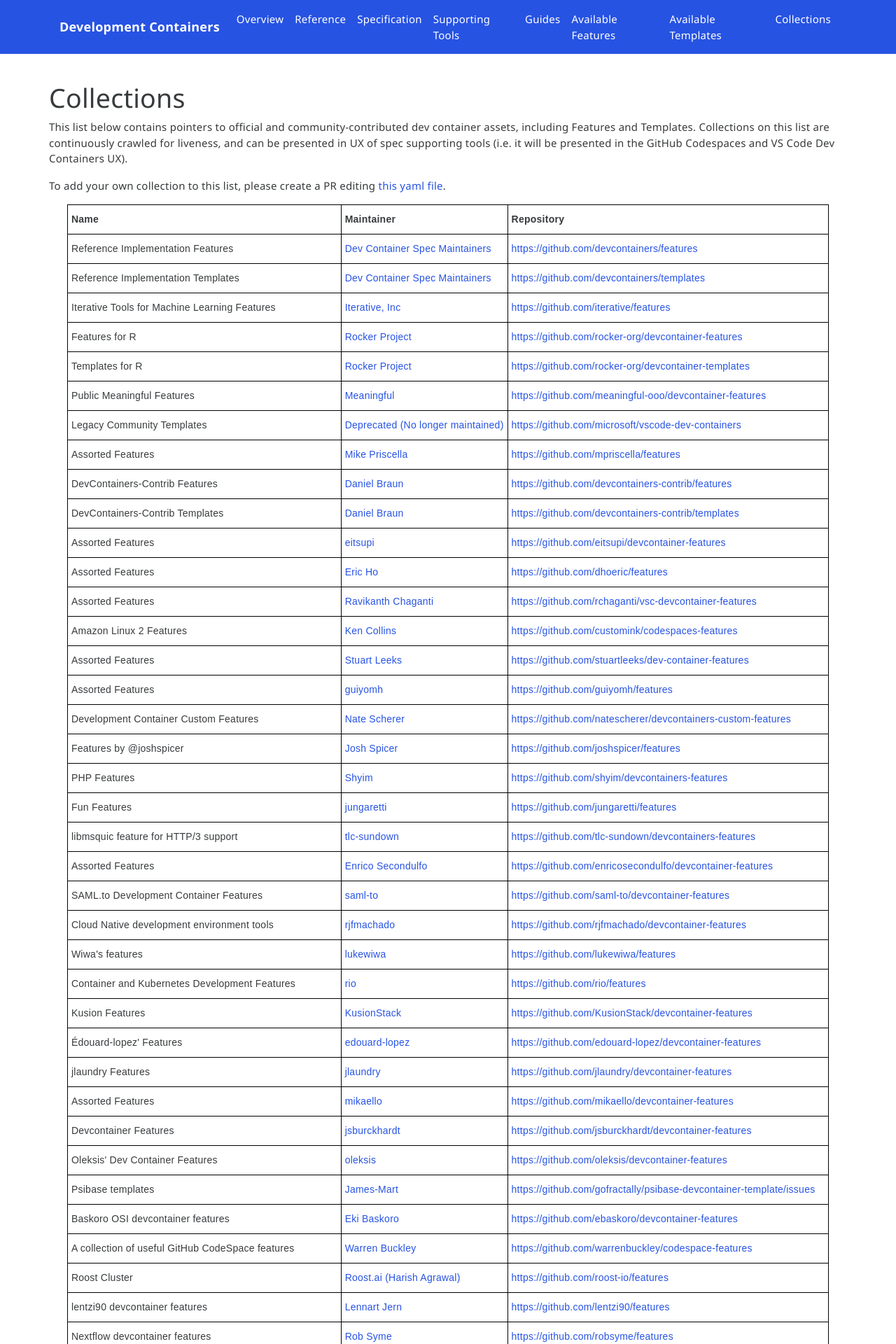
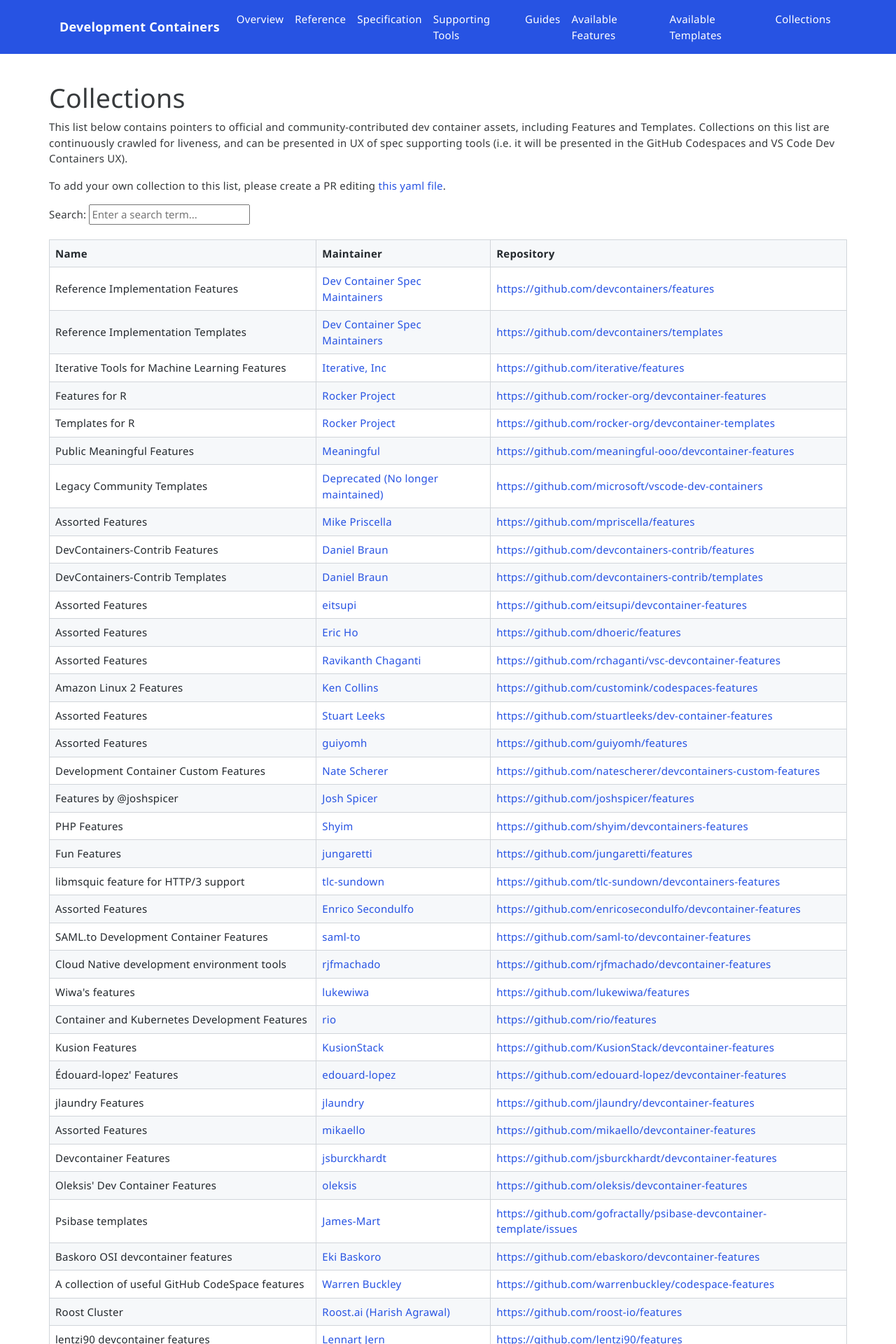
Before and after one commit to devcontainers/devcontainers.github.io, a Jekyll site: the page built from collections.html, in a window 1280 px wide. Shown: the top 1920 px of the page at 70% size. Built offline with Jekyll 4.4.1, drawn with Linux system fonts in a browser that asks for light colours; nearby versions of some CDN libraries; comment, search, counter and statistics services are not loaded.

Commit message:
Add search functionality and style table in collections.html

```diff
--- a/collections.html
+++ b/collections.html
@@ -12,22 +12,78 @@
     (i.e. it will be presented in the GitHub Codespaces and VS Code Dev Containers UX).
 </p>
 
+<style>
+    table {
+        border-collapse: collapse;
+        width: 100%;
+        margin-bottom: 1rem;
+        color: #24292e;
+        border: 1px solid #d1d5da;
+    }
+
+    th,
+    td {
+        padding: 0.5rem;
+        text-align: left;
+        border: 1px solid #d1d5da;
+    }
+
+    th {
+        font-weight: bold;
+        background-color: #f6f8fa;
+    }
+
+    tr:nth-child(even) {
+        background-color: #f6f8fa;
+    }
+</style>
+
 <p>
     To add your own collection to this list, please create a PR editing <a
         href="https://github.com/devcontainers/devcontainers.github.io/blob/gh-pages/_data/collection-index.yml">this
         yaml file</a>.
 </p>
-<tr>
-    <td class="tg-0lax"><b>Name</b></b></td>
-    <td class="tg-0lax"><b>Maintainer</b></td>
-    <td class="tg-0lax"><b>Repository</b></td>
-</tr>
 
-{% for c in site.data.collection-index %}
-<tr>
-    <td class="tg-0lax">{{ c.name }}</td>
-    <td class="tg-0lax"><a rel="nofollow" href="{{ c.contact | strip_html  }}">{{ c.maintainer | strip_html }}</a></td>
-    <td class="tg-0lax"><a rel="nofollow" href="{{ c.repository | strip_html  }}">{{ c.repository | strip_html }}</a>
-    </td>
-</tr>
-{% endfor %}
+<div>
+    <label for="search">Search:</label>
+    <input type="text" id="search" onkeyup="filterTable()" placeholder="Enter a search term...">
+</div>
+
+<table id="collection-table">
+    <thead>
+        <tr>
+            <th><b>Name</b></th>
+            <th><b>Maintainer</b></th>
+            <th><b>Repository</b></th>
+        </tr>
+    </thead>
+    <tbody>
+        {% for c in site.data.collection-index %}
+        <tr>
+            <td>{{ c.name }}</td>
+            <td><a rel="nofollow" href="{{ c.contact | strip_html }}">{{ c.maintainer | strip_html }}</a></td>
+            <td><a rel="nofollow" href="{{ c.repository | strip_html }}">{{ c.repository | strip_html }}</a></td>
+        </tr>
+        {% endfor %}
+    </tbody>
+</table>
+
+<script>
+    function filterTable() {
+        // Get input value
+        var input = document.getElementById("search").value.toLowerCase();
+        // Get table rows
+        var rows = document.getElementById("collection-table").getElementsByTagName("tbody")[0].getElementsByTagName("tr");
+        // Loop through rows and hide/show based on search term
+        for (var i = 0; i < rows.length; i++) {
+            var name = rows[i].getElementsByTagName("td")[0].textContent.toLowerCase();
+            var maintainer = rows[i].getElementsByTagName("td")[1].textContent.toLowerCase();
+            var repository = rows[i].getElementsByTagName("td")[2].textContent.toLowerCase();
+            if (name.indexOf(input) > -1 || maintainer.indexOf(input) > -1 || repository.indexOf(input) > -1) {
+                rows[i].style.display = "";
+            } else {
+                rows[i].style.display = "none";
+            }
+        }
+    }
+</script>
```
